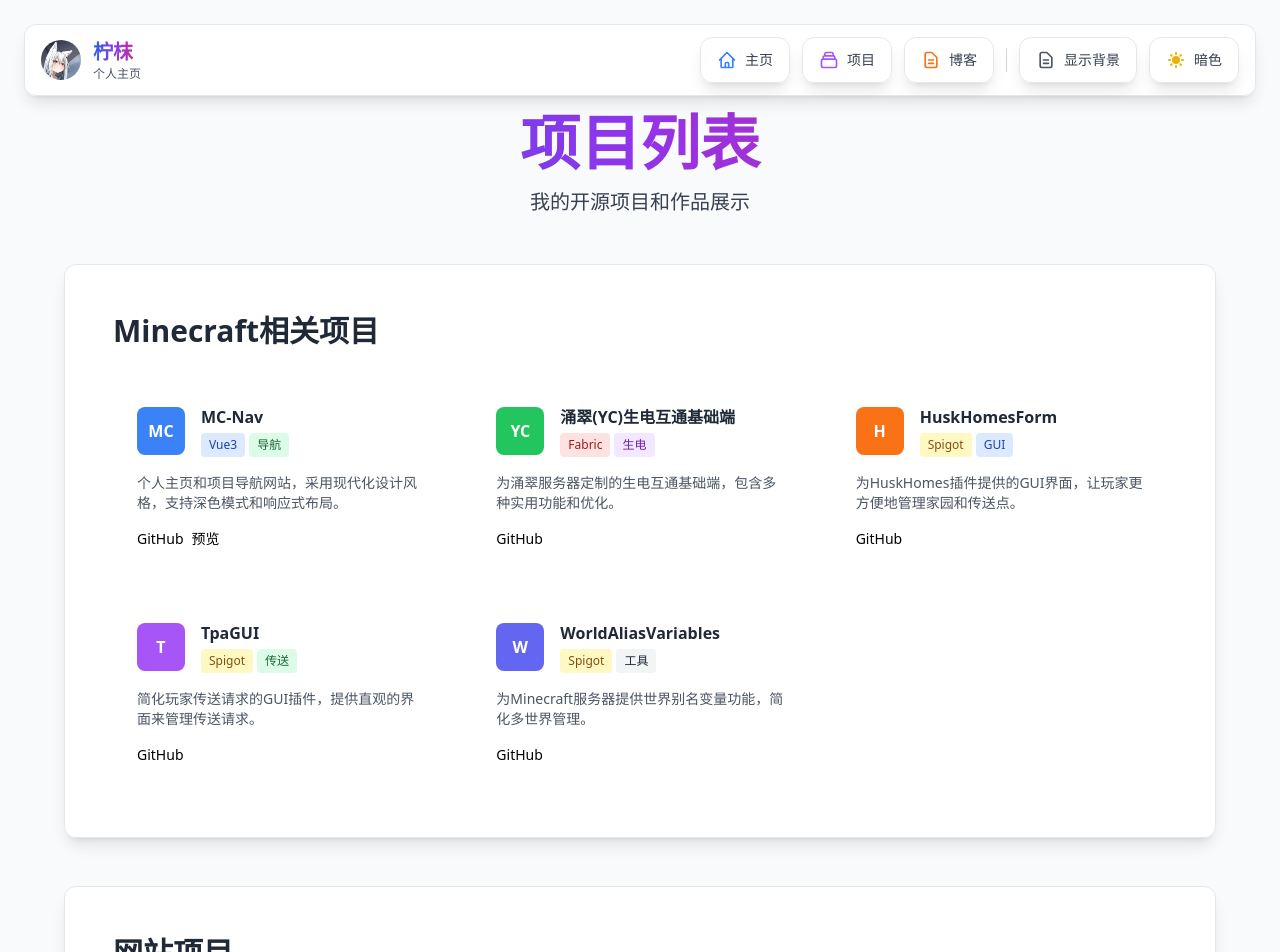
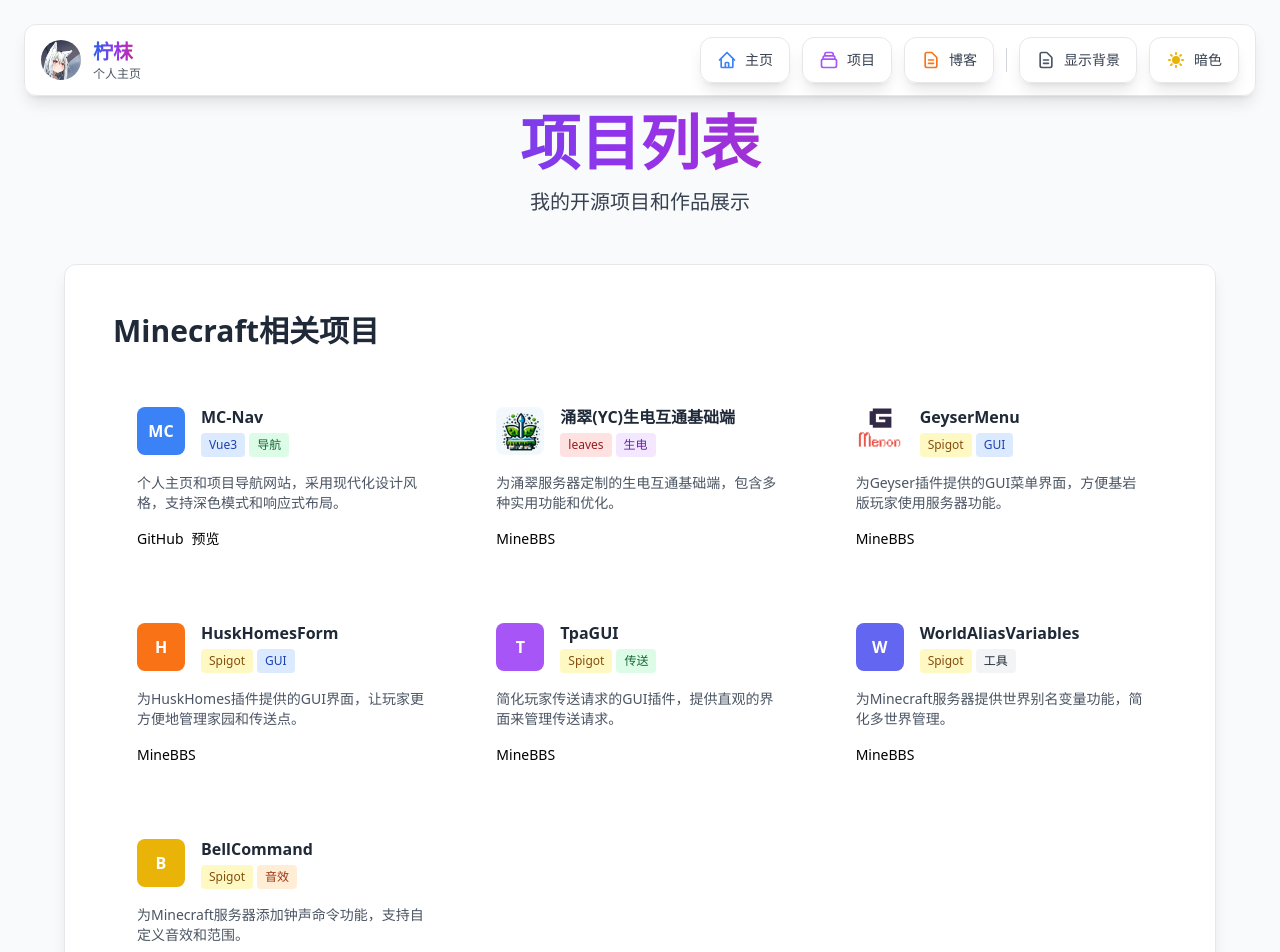
Before and after one commit to ning-g-mo/lemwood-nev, a Vue app in the folder mc-nav/: page /projects in a window 1280 px wide. Shown: the top 952 px of the page. Built offline with nearby package versions, Linux system fonts and the light colour scheme.

Commit message:
修复项目链接

```diff
--- a/mc-nav/src/views/Projects.vue
+++ b/mc-nav/src/views/Projects.vue
@@ -47,13 +47,13 @@
 
           <div class="project-card">
             <div class="flex items-center mb-4">
-              <div class="w-12 h-12 bg-green-500 rounded-lg flex items-center justify-center mr-4">
-                <span class="text-white font-bold">YC</span>
+              <div class="w-12 h-12 rounded-lg flex items-center justify-center mr-4 overflow-hidden">
+                <img src="/icons/leaves_logo.png" alt="涌翠(YC)生电互通基础端" class="w-full h-full object-cover">
               </div>
               <div>
                 <h3 class="font-semibold text-gray-800 dark:text-white">涌翠(YC)生电互通基础端</h3>
                 <div class="flex flex-wrap gap-1 mt-1">
-                  <span class="px-2 py-1 bg-red-100 dark:bg-red-900 text-red-800 dark:text-red-200 text-xs rounded">Fabric</span>
+                  <span class="px-2 py-1 bg-red-100 dark:bg-red-900 text-red-800 dark:text-red-200 text-xs rounded">leaves</span>
                   <span class="px-2 py-1 bg-purple-100 dark:bg-purple-900 text-purple-800 dark:text-purple-200 text-xs rounded">生电</span>
                 </div>
               </div>
@@ -62,8 +62,31 @@
               为涌翠服务器定制的生电互通基础端，包含多种实用功能和优化。
             </p>
             <div class="flex space-x-2">
-              <a href="https://github.com/ning-g-mo/YC-Redstone-Interoperability-Basic-Client" target="_blank" class="btn-secondary text-sm">
-                GitHub
+              <a href="https://www.minebbs.com/resources/yc-leaves-tpa-home.9012/" target="_blank" class="btn-primary text-sm">
+                MineBBS
+              </a>
+            </div>
+          </div>
+
+          <div class="project-card">
+            <div class="flex items-center mb-4">
+              <div class="w-12 h-12 rounded-lg flex items-center justify-center mr-4 overflow-hidden">
+                <img src="/icons/geysermenu_logo.png" alt="GeyserMenu" class="w-full h-full object-cover">
+              </div>
+              <div>
+                <h3 class="font-semibold text-gray-800 dark:text-white">GeyserMenu</h3>
+                <div class="flex flex-wrap gap-1 mt-1">
+                  <span class="px-2 py-1 bg-yellow-100 dark:bg-yellow-900 text-yellow-800 dark:text-yellow-200 text-xs rounded">Spigot</span>
+                  <span class="px-2 py-1 bg-blue-100 dark:bg-blue-900 text-blue-800 dark:text-blue-200 text-xs rounded">GUI</span>
+                </div>
+              </div>
+            </div>
+            <p class="text-gray-600 dark:text-gray-400 text-sm mb-4">
+              为Geyser插件提供的GUI菜单界面，方便基岩版玩家使用服务器功能。
+            </p>
+            <div class="flex space-x-2">
+              <a href="https://www.minebbs.com/resources/geysermenu-geyser.10502/" target="_blank" class="btn-primary text-sm">
+                MineBBS
               </a>
             </div>
           </div>
@@ -85,8 +108,8 @@
               为HuskHomes插件提供的GUI界面，让玩家更方便地管理家园和传送点。
             </p>
             <div class="flex space-x-2">
-              <a href="https://github.com/ning-g-mo/HuskHomesForm" target="_blank" class="btn-secondary text-sm">
-                GitHub
+              <a href="https://www.minebbs.com/resources/huskhomesform-huskhomes.10836/" target="_blank" class="btn-primary text-sm">
+                MineBBS
               </a>
             </div>
           </div>
@@ -108,8 +131,8 @@
               简化玩家传送请求的GUI插件，提供直观的界面来管理传送请求。
             </p>
             <div class="flex space-x-2">
-              <a href="https://github.com/ning-g-mo/TpaGUI" target="_blank" class="btn-secondary text-sm">
-                GitHub
+              <a href="https://www.minebbs.com/resources/tpagui-tpa-gui.10835/" target="_blank" class="btn-primary text-sm">
+                MineBBS
               </a>
             </div>
           </div>
@@ -131,8 +154,31 @@
               为Minecraft服务器提供世界别名变量功能，简化多世界管理。
             </p>
             <div class="flex space-x-2">
-              <a href="https://github.com/ning-g-mo/WorldAliasVariables" target="_blank" class="btn-secondary text-sm">
-                GitHub
+              <a href="https://www.minebbs.com/resources/worldaliasvariables.10485/" target="_blank" class="btn-primary text-sm">
+                MineBBS
+              </a>
+            </div>
+          </div>
+
+          <div class="project-card">
+            <div class="flex items-center mb-4">
+              <div class="w-12 h-12 bg-yellow-500 rounded-lg flex items-center justify-center mr-4">
+                <span class="text-white font-bold">B</span>
+              </div>
+              <div>
+                <h3 class="font-semibold text-gray-800 dark:text-white">BellCommand</h3>
+                <div class="flex flex-wrap gap-1 mt-1">
+                  <span class="px-2 py-1 bg-yellow-100 dark:bg-yellow-900 text-yellow-800 dark:text-yellow-200 text-xs rounded">Spigot</span>
+                  <span class="px-2 py-1 bg-orange-100 dark:bg-orange-900 text-orange-800 dark:text-orange-200 text-xs rounded">音效</span>
+                </div>
+              </div>
+            </div>
+            <p class="text-gray-600 dark:text-gray-400 text-sm mb-4">
+              为Minecraft服务器添加钟声命令功能，支持自定义音效和范围。
+            </p>
+            <div class="flex space-x-2">
+              <a href="https://www.minebbs.com/resources/bellcommand.10134/" target="_blank" class="btn-primary text-sm">
+                MineBBS
               </a>
             </div>
           </div>
```
